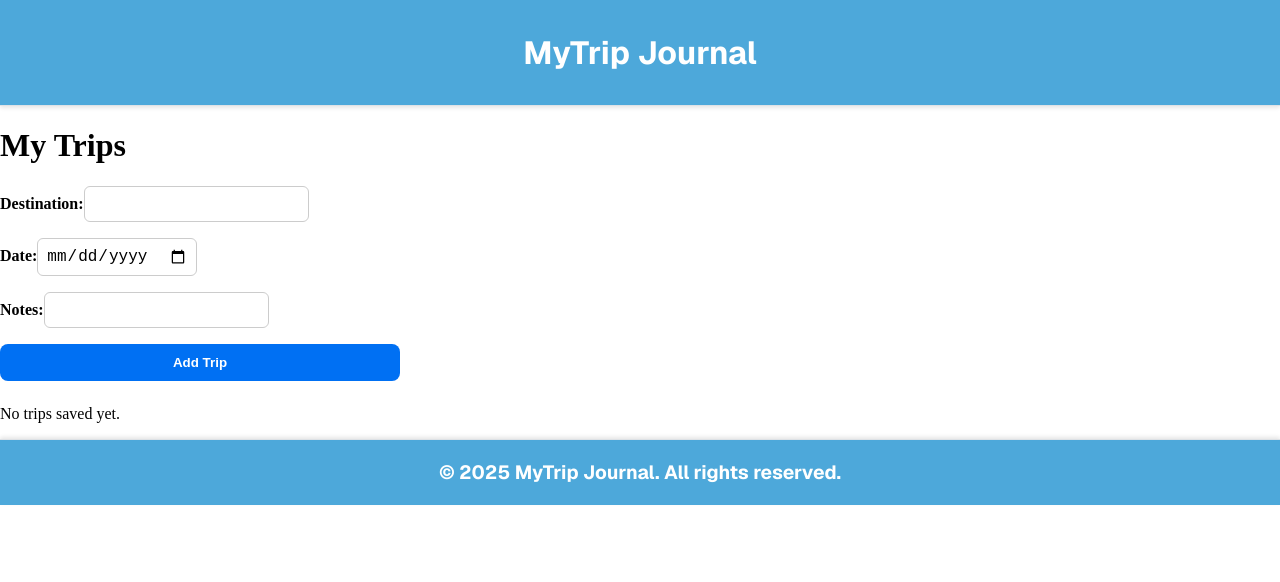
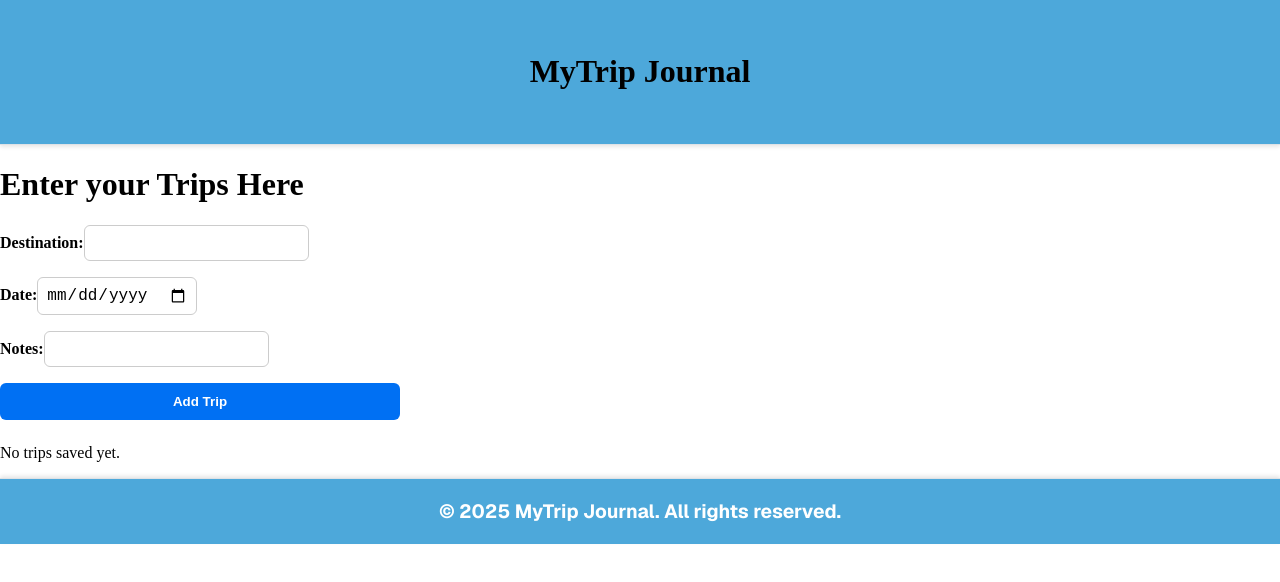
Before and after one commit to potnurusrilatha/Travel-StyledComponents, a Next.js app: page / in a window 1280 px wide. Shown: the top 582 px of the page. Built offline with nearby package versions, Linux system fonts and the light colour scheme.

Commit message:
Added styles

```diff
--- a/src/app/page.tsx
+++ b/src/app/page.tsx
@@ -42,10 +42,10 @@ export default function Home() {
     setHasMounted(true);
   }, []);
 
-  // Prevent render until client-side hydration complete
+
   if (!hasMounted) return null;
 
-  // Add new trip handler
+
   const handleAddTrip = (newTrip: TripType) => {
     const updatedTrips = [...trips, newTrip];
     setTrips(updatedTrips);
@@ -54,7 +54,7 @@ export default function Home() {
 
   return (
     <div>
-            <h1>My Trips</h1>
+            <h1>Enter your  Trips Here</h1>
       <AddTrip onAddTrip={handleAddTrip} />
       <TripList trips={trips} />
     </div>
--- a/src/components/AddTrip/index.tsx
+++ b/src/components/AddTrip/index.tsx
@@ -42,7 +42,7 @@ const Button = styled.button`
   color: white;
   padding: 0.7rem;
   border: none;
-  border-radius: 8px;
+  border-radius:6px;
   font-weight: 600;
   cursor: pointer;
   transition: background-color 0.2s ease;
--- a/src/components/Header/index.tsx
+++ b/src/components/Header/index.tsx
@@ -1,6 +1,6 @@
 'use client';
 
-import Link from 'next/link';
+// import Link from 'next/link';
 import styled from 'styled-components';
 
 const HeaderWrapper = styled.header`
@@ -26,45 +26,13 @@ const Title = styled.h1`
   margin: 0;
 `;
 
-// const Nav = styled.nav`
-//   margin-top: 1rem;
 
-//   @media(min-width: 768px) {
-//     margin-top: 0;
-//   }
-// `;
-
-// const NavList = styled.ul`
-//   display: flex;
-//   gap: 1.5rem;
-//   list-style: none;
-//   padding: 0;
-//   margin: 0;
-// `;
-
-// const NavItem = styled.li``;
-
-// const NavLink = styled(Link)`
-//   color: white;
-//   text-decoration: none;
-//   font-weight: 600;
-
-//   &:hover {
-//     text-decoration: underline;
-//   }
-// `;
 
 const Header = () => {
   return (
     <HeaderWrapper>
-      <Title>MyTrip Journal</Title>
-      {/* <Nav>
-        <NavList>
-          <NavItem><NavLink href="/">Home</NavLink></NavItem>
-          <NavItem><NavLink href="/trips">My Trips</NavLink></NavItem>
-          <NavItem><NavLink href="/add">Add Trip</NavLink></NavItem>
-        </NavList>
-      </Nav> */}
+      <h1>MyTrip Journal</h1>
+
     </HeaderWrapper>
   );
 };
--- a/src/components/TripCard/index.tsx
+++ b/src/components/TripCard/index.tsx
@@ -18,6 +18,7 @@ const Card = styled.div`
 const TripsCard = ({ trip }: { trip: TripType}) => {
   return (
     <Card>
+      <h2>{trip.id}</h2>
       <h3>{trip.destination}</h3>
       <p>{trip.date}</p>
       {trip.notes && <p>{trip.notes}</p>}
```
